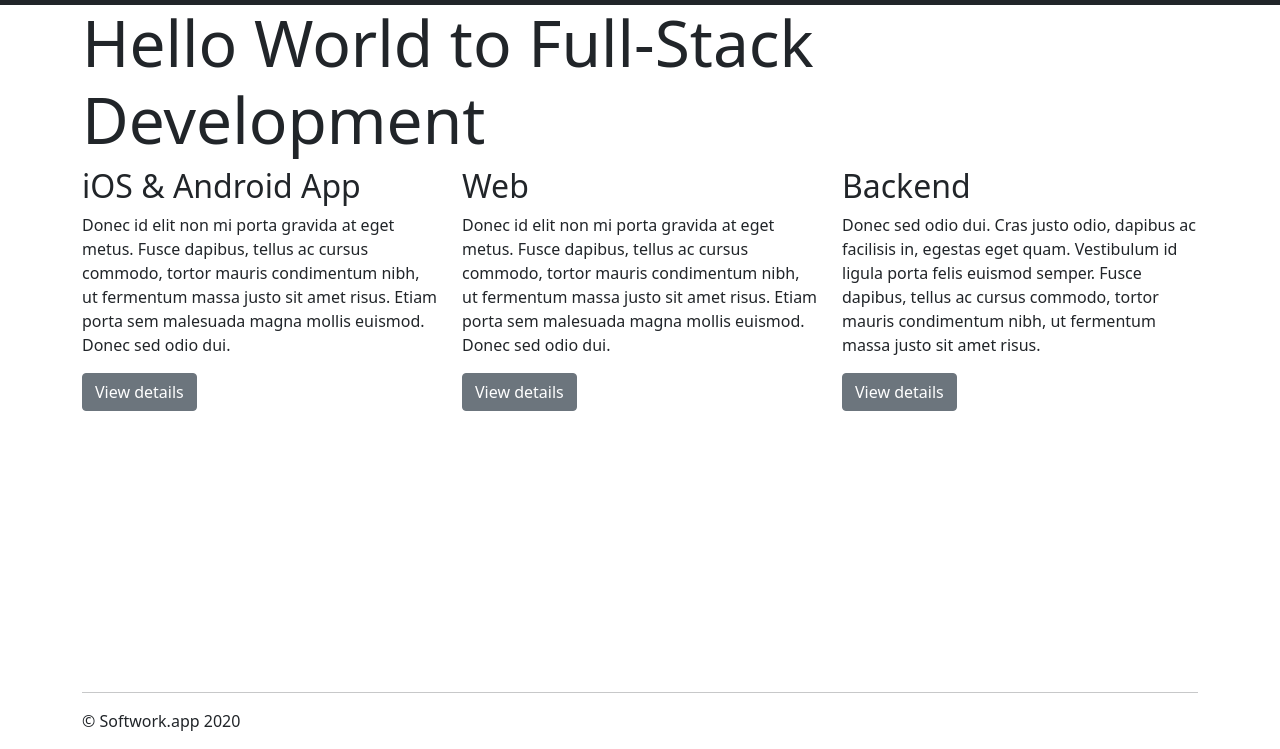
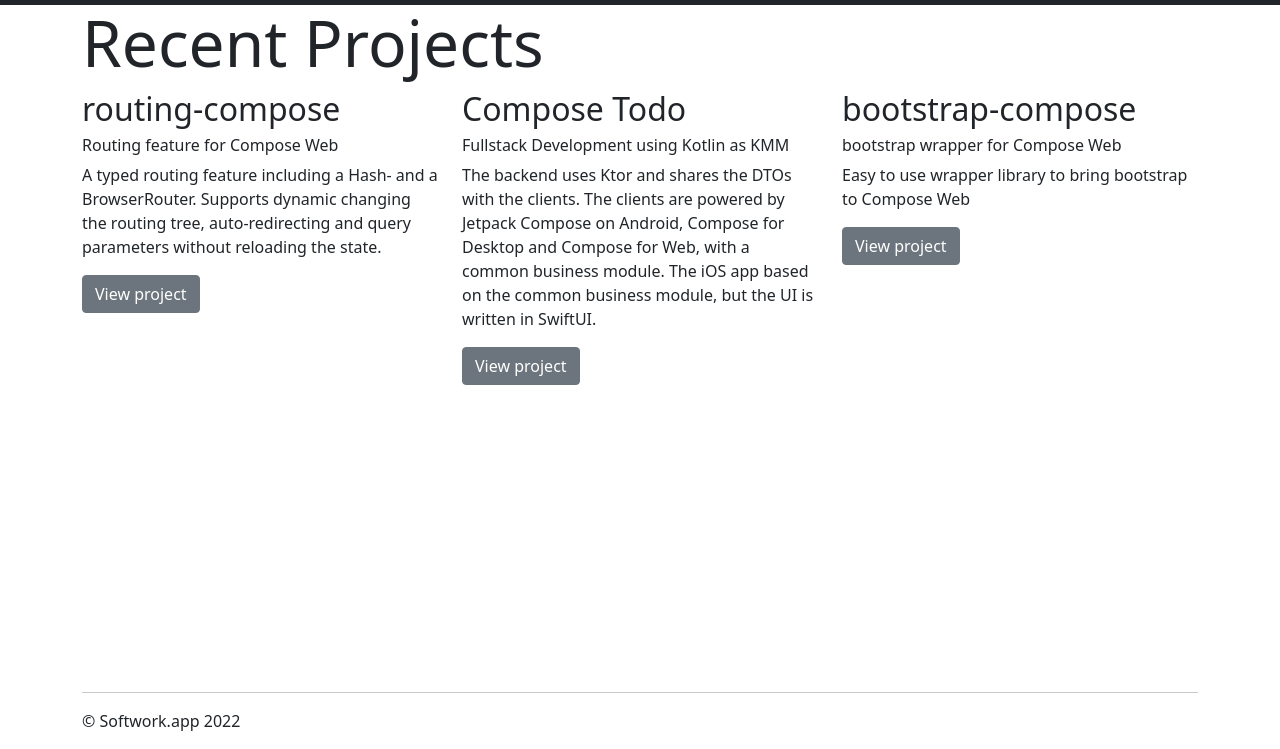
Before and after one commit to hfhbd/hfhbd, a plain HTML site: page index.html in a window 1280 px wide. Shown: the part 51-800 px from the top of the page. Drawn offline with Linux system fonts and the light colour scheme.

Commit message:
Update 2022

```diff
--- a/index.html
+++ b/index.html
@@ -4,9 +4,16 @@
 <meta name="viewport" content="width=device-width, initial-scale=1, shrink-to-fit=no">
 <!-- Bootstrap, MIT, Copyright (c) 2011-2020 Twitter, Inc., Copyright (c) 2011-2020 The Bootstrap Authors -->
 <link rel="stylesheet" href="bootstrap.min.css"
-      integrity="sha384-giJF6kkoqNQ00vy+HMDP7azOuL0xtbfIcaT9wjKHr8RbDVddVHyTfAAsrekwKmP1">
-<script src="bootstrap.min.js" integrity="sha384-pQQkAEnwaBkjpqZ8RU1fF1AKtTcHJwFl3pblpTlHXybJjHpMYo79HY3hIi4NKxyj"></script>
+      integrity="sha384-1BmE4kWBq78iYhFldvKuhfTAU6auU8tT94WrHftjDbrCEXSU1oBoqyl2QvZ6jIW3">
 <!-- Bootstrap Icons, MIT, Copyright (c) 2019-2020 The Bootstrap Authors -->
+<style>
+    @media (prefers-color-scheme: dark) {
+        body {
+            background-color: var(--bs-dark);
+            color: var(--bs-light);
+        }
+    }
+</style>
 <body class="d-flex flex-column h-100">
 <header>
     <nav class="navbar navbar-expand navbar-dark sticky-top bg-dark">
@@ -33,34 +40,36 @@
 </header>
 <main role="main">
     <div class="container">
-        <h1 class="display-3">Hello World to Full-Stack Development</h1>
+        <h1 class="display-3">Recent Projects</h1>
 
         <div class="row">
             <div class="col-md-4">
-                <h2>iOS & Android App</h2>
-                <p>Donec id elit non mi porta gravida at eget metus. Fusce dapibus, tellus ac cursus commodo, tortor
-                    mauris condimentum nibh, ut fermentum massa justo sit amet risus. Etiam porta sem malesuada magna
-                    mollis euismod. Donec sed odio dui. </p>
+                <h2>routing-compose</h2>
+                <h6>Routing feature for Compose Web</h6>
+                <p>A typed routing feature including a Hash- and a BrowserRouter. Supports dynamic changing the
+                    routing tree, auto-redirecting and query parameters without reloading the state.</p>
                 <p>
-                    <button class="btn btn-secondary" role="button">View details</button>
+                    <a class="btn btn-secondary" href="https://github.com/hfhbd/routing-compose">View project</a>
                 </p>
             </div>
             <div class="col-md-4">
-                <h2>Web</h2>
-                <p>Donec id elit non mi porta gravida at eget metus. Fusce dapibus, tellus ac cursus commodo, tortor
-                    mauris condimentum nibh, ut fermentum massa justo sit amet risus. Etiam porta sem malesuada magna
-                    mollis euismod. Donec sed odio dui. </p>
+                <h2>Compose Todo</h2>
+                <h6>Fullstack Development using Kotlin as KMM</h6>
+                <p>The backend uses Ktor and shares the DTOs with the
+                    clients. The clients are powered by Jetpack Compose on Android, Compose for
+                    Desktop and
+                    Compose for Web, with a common business module. The iOS app based on the common business
+                    module, but the UI is written in SwiftUI. </p>
                 <p>
-                    <button class="btn btn-secondary" role="button">View details</button>
+                    <a class="btn btn-secondary" href="https://github.com/hfhbd/composetodo">View project</a>
                 </p>
             </div>
             <div class="col-md-4">
-                <h2>Backend</h2>
-                <p>Donec sed odio dui. Cras justo odio, dapibus ac facilisis in, egestas eget quam. Vestibulum id ligula
-                    porta felis euismod semper. Fusce dapibus, tellus ac cursus commodo, tortor mauris condimentum nibh,
-                    ut fermentum massa justo sit amet risus.</p>
+                <h2>bootstrap-compose</h2>
+                <h6>bootstrap wrapper for Compose Web</h6>
+                <p>Easy to use wrapper library to bring bootstrap to Compose Web</p>
                 <p>
-                    <button class="btn btn-secondary" role="button">View details</button>
+                    <a class="btn btn-secondary" href="https://github.com/hfhbd/bootstrap-compose">View project</a>
                 </p>
             </div>
         </div>
@@ -70,7 +79,7 @@
 <footer class="footer mt-auto">
     <div class="container">
         <hr>
-        <p>&copy; Softwork.app 2020</p>
+        <p>&copy; Softwork.app 2022</p>
     </div>
 </footer>
 </body>
```
Also changed, not shown: 404.html (+9 -2 lines), bootstrap.min.css, bootstrap.min.js (deleted).
